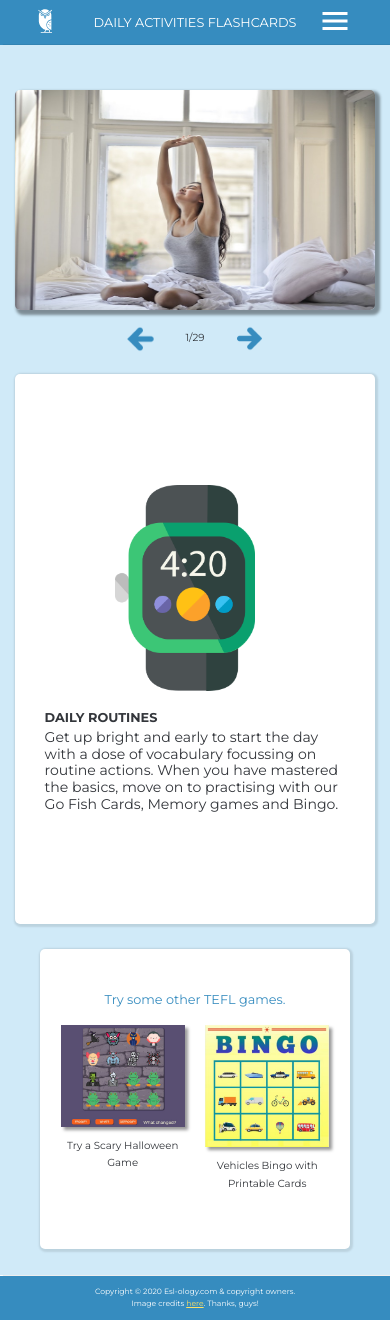
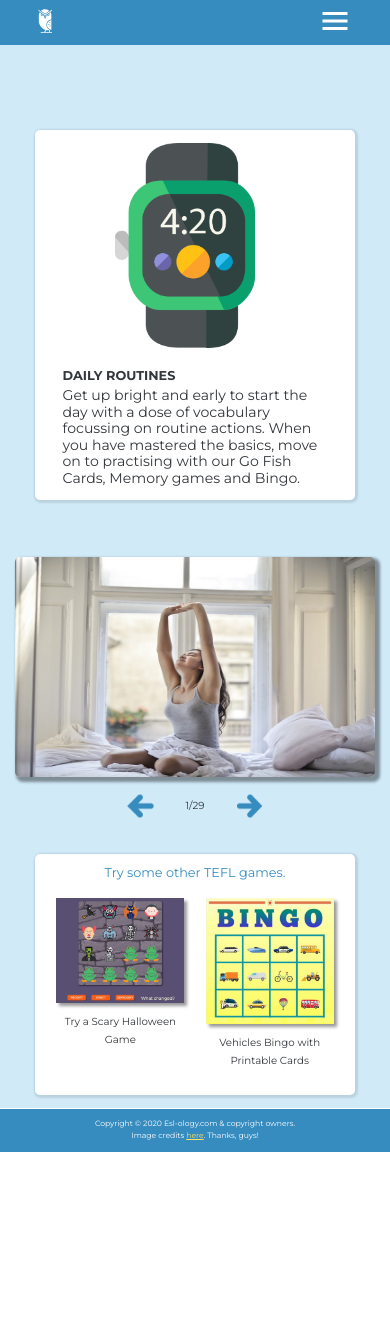
Before and after one commit to Dugsteer/Daily-Activities, a PHP site: page / in a window 390 px wide. After the commit the page ends 1152 px from the top, so only its background shows below. Run offline with PHP 8.4, Linux system fonts and the light colour scheme.

Commit message:
Responsive changes

```diff
--- a/css/styles.css
+++ b/css/styles.css
@@ -244,29 +244,40 @@ h4 {
   bottom: 0; }
 
 .sidebar {
-  grid-row: 1/7;
-  grid-column: 1/2;
-  width: 100%;
-  height: 100%;
+  position: absolute;
+  top: 0;
+  width: 23rem;
   display: flex;
   flex-direction: column;
   background-color: #fff;
-  padding: 1rem;
-  transition: all 0.2s ease-in-out; }
-  @media only screen and (max-width: 50em) {
+  padding: 1rem; }
+  @media only screen and (max-width: 62.5em) {
     .sidebar {
       position: absolute;
+      top: 0px;
+      left: 0px;
       width: 100vw;
       z-index: 500;
       height: 100%;
       padding: 3rem; } }
-  @media only screen and (max-width: 28em) {
-    .sidebar {
-      width: 100vw;
-      padding: 6rem; } }
+
+.sidebar-container {
+  grid-row: 1/7;
+  grid-column: 1/2;
+  height: 100%; }
+  @media only screen and (max-width: 62.5em) {
+    .sidebar-container {
+      display: none; } }
 
 .sidebar h2:first-of-type {
   margin-top: 3rem; }
+
+.gridfiller {
+  grid-row: 1/7;
+  grid-column: 1/2;
+  background-color: white;
+  height: 100%;
+  width: 23rem; }
 
 .sidebar ul li {
   list-style-type: none;
@@ -351,14 +362,6 @@ h4 {
 
 .icon:hover {
   fill: darkgrey; }
-
-.sidebar-container {
-  grid-row: 1/7;
-  grid-column: 1/2;
-  height: 100%; }
-  @media only screen and (max-width: 50em) {
-    .sidebar-container {
-      display: none; } }
 
 .block {
   display: block; }
@@ -492,7 +495,7 @@ h4 {
   @media only screen and (max-width: 50em) {
     .nav-bar__link {
       grid-column: 4/5; } }
-  @media only screen and (max-width: 50em) {
+  @media only screen and (max-width: 75em) {
     .nav-bar {
       grid-template-columns: 5vw 18vw 1fr 18vw 5vw; } }
   .nav-bar__title {
@@ -500,7 +503,7 @@ h4 {
     margin-right: auto;
     align-self: center;
     font-size: 1.6rem; }
-    @media only screen and (max-width: 50em) {
+    @media only screen and (max-width: 75em) {
       .nav-bar__title {
         display: none; } }
     @media only screen and (max-width: 37.5em) {
@@ -521,11 +524,14 @@ h4 {
       .nav-bar__title-page-main {
         line-height: 2.4rem;
         text-align: center; }
+        @media only screen and (max-width: 50em) {
+          .nav-bar__title-page-main {
+            display: none; } }
       .nav-bar__title-page-deco {
         height: 4rem;
         width: auto;
         margin: 0 2rem; }
-        @media only screen and (max-width: 37.5em) {
+        @media only screen and (max-width: 62.5em) {
           .nav-bar__title-page-deco {
             display: none; } }
   .nav-bar__logo-img {
@@ -547,7 +553,7 @@ h4 {
     text-decoration: none; }
     .nav-bar__link:hover {
       color: #ffe164; }
-    @media only screen and (max-width: 50em) {
+    @media only screen and (max-width: 62.5em) {
       .nav-bar__link.link2, .nav-bar__link.link3 {
         display: none; } }
 
@@ -556,7 +562,7 @@ h4 {
   align-self: center;
   cursor: pointer;
   display: none; }
-  @media only screen and (max-width: 50em) {
+  @media only screen and (max-width: 62.5em) {
     .menu {
       display: block; } }
   .menu:hover {
@@ -577,28 +583,20 @@ h4 {
   justify-content: space-evenly;
   border-radius: 5px;
   box-shadow: 1px 1px 2px 2px rgba(0, 0, 0, 0.1); }
-  @media only screen and (max-width: 62.5em) {
+  @media only screen and (max-width: 75em) {
     .introduction {
       width: 600px; } }
   @media only screen and (max-width: 37.5em) {
     .introduction {
-      grid-row: 3/4;
-      justify-content: center;
-      width: 400px;
-      flex-direction: column; } }
-  @media only screen and (max-width: 37.5em) {
-    .introduction {
       grid-row: 2/3;
       justify-content: center;
-      width: 360px;
-      height: 550px;
+      width: 320px;
       flex-direction: column; } }
   @media only screen and (max-width: 20em) {
     .introduction {
       grid-row: 2/3;
       justify-content: center;
       width: 310px;
-      height: 550px;
       flex-direction: column; } }
   .introduction a {
     display: inline;
@@ -681,15 +679,15 @@ h4 {
   @media only screen and (max-width: 75em) {
     .wrapper {
       width: 100vw; } }
+  @media only screen and (max-width: 75em) {
+    .wrapper {
+      width: 100vw;
+      box-shadow: none; } }
   @media only screen and (max-width: 62.5em) {
     .wrapper {
-      grid-template-columns: 28rem 1fr; } }
-  @media only screen and (max-width: 50em) {
-    .wrapper {
-      grid-template-columns: 0 1fr; } }
-  @media only screen and (max-width: 37.5em) {
-    .wrapper {
-      width: 100vw; } }
+      width: 100vw;
+      display: flex;
+      flex-direction: column; } }
 
 .main {
   grid-row: 3/4;
@@ -717,6 +715,10 @@ h4 {
   box-shadow: 3px 3px 3px 2px rgba(0, 0, 0, 0.4);
   align-self: center;
   justify-self: center; }
+  @media only screen and (max-width: 75em) {
+    .overlay {
+      width: 600px;
+      height: 375px; } }
 
 .overlay .after {
   position: absolute;
@@ -808,18 +810,13 @@ h4 {
   background-color: #fff;
   justify-content: flex-start;
   box-shadow: 1px 1px 2px 2px rgba(0, 0, 0, 0.1); }
-  @media only screen and (max-width: 62.5em) {
+  @media only screen and (max-width: 75em) {
     .links {
       width: 600px; } }
   @media only screen and (max-width: 37.5em) {
     .links {
       justify-content: center;
-      width: 360px; } }
-  @media only screen and (max-width: 37.5em) {
-    .links {
-      justify-content: center;
-      width: 310px;
-      height: 300px; } }
+      width: 320px; } }
   .links__text {
     margin-bottom: 3rem;
     color: #368cbf;
--- a/index.html
+++ b/index.html
@@ -19,12 +19,7 @@
     ></script>
   </head>
   <body>
-    <!-- <div class="loader-div" id="loaderDiv" onload="checkForTop();">
-      <div class="loader-container ghost">
-        <img src="img/basketball-ball.png" alt="" />
-      </div>
-      <div class="basediv"></div>
-    </div> -->
+
 
     <div class="nav-bar" id="navbar">
       <a href="index.html" class="nav-bar__logo">
@@ -56,23 +51,8 @@
     </div>
 
     <div id="wrapper" class="wrapper">
-      <!-- <div class="sense">
-        <script
-          async
-          src="https://pagead2.googlesyndication.com/pagead/js/adsbygoogle.js"
-        ></script>
-        <ins
-          class="adsbygoogle"
-          style="display: block"
-          data-ad-client="ca-pub-6192312197226967"
-          data-ad-slot="3073690633"
-          data-ad-format="auto"
-          data-full-width-responsive="true"
-        ></ins>
-        <script>
-          (adsbygoogle = window.adsbygoogle || []).push({});
-        </script>
-      </div> -->
+
+      <div class="gridfiller"></div>
 
       <div class="sense">
       </style>
--- a/sass/components/_sidebar.scss
+++ b/sass/components/_sidebar.scss
@@ -1,30 +1,47 @@
 .sidebar {
-  grid-row: 1/7;
-  grid-column: 1/2;
-  width: 100%;
-  height: 100%;
+  position: absolute;
+  top: 0;
+  width: 23rem;
   display: flex;
   flex-direction: column;
   background-color: #fff;
   padding: 1rem;
-  transition: all 0.2s ease-in-out;
 
-  @media only screen and (max-width: 50em) {
-    position: absolute;
-    width: 100vw;
-    z-index: 500;
+  @media only screen and (max-width: $bp-large) {
+position: absolute;
+top: 0px;
+left: 0px;
+width: 100vw;
+  z-index: 500;
     height: 100%;
     padding: 3rem;
   }
 
-  @media only screen and (max-width: 28em) {
-    width: 100vw;
-    padding: 6rem;
+
+}
+
+.sidebar-container {
+  grid-row: 1/7;
+  grid-column: 1/2;
+  height: 100%;
+
+  @media only screen and (max-width: $bp-large) {
+    display: none;
   }
 }
+
 .sidebar h2:first-of-type {
   margin-top: 3rem;
 }
+
+.gridfiller {
+    grid-row: 1/7;
+    grid-column: 1/2;
+    background-color: white;
+    height: 100%;
+    width: 23rem;
+}
+
 
 .sidebar ul li {
   list-style-type: none;
@@ -120,15 +137,7 @@
   fill: darkgrey;
 }
 
-.sidebar-container {
-  grid-row: 1/7;
-  grid-column: 1/2;
-  height: 100%;
 
-  @media only screen and (max-width: 50em) {
-    display: none;
-  }
-}
 
 .block {
   display: block;
@@ -157,12 +166,12 @@
   display: none;
   z-index: 100;
 
-  @media only screen and(max-width: 62.5em) {
+  @media only screen and(max-width: $bp-large) {
     top: 80%;
     height: 600px;
     // padding-top: 7rem;
   }
-  @media only screen and(max-width: 37.5em) {
+  @media only screen and(max-width: $bp-small) {
     top: 60%;
     width: 320px;
     height: 700px;
@@ -182,7 +191,7 @@
   width: 400px;
   height: 640px;
 
-  @media only screen and(max-width: 37.5em) {
+  @media only screen and(max-width: $bp-small) {
     grid-template-columns: 1fr;
     grid-template-rows: 3fr;
     width: 280px;
@@ -210,7 +219,7 @@ h4 {
   justify-self: start;
   align-self: start;
 
-  @media only screen and(max-width: 37.5em) {
+  @media only screen and(max-width: $bp-small) {
     grid-row: 3/4;
     margin-top: 4rem;
   }
--- a/sass/layout/_content.scss
+++ b/sass/layout/_content.scss
@@ -26,6 +26,11 @@
     box-shadow: $box-shadow-large;
     align-self: center;
     justify-self: center;
+
+    @media only screen and (max-width:$bp-largest) {
+        width: 600px;
+        height: 375px;
+    }
 }
 
 .overlay .after {
--- a/sass/layout/_introduction.scss
+++ b/sass/layout/_introduction.scss
@@ -14,21 +14,14 @@
     border-radius: 5px;
     box-shadow: 1px 1px 2px 2px rgba(0, 0, 0, 0.1);
 
-    @media only screen and (max-width:$bp-large){
+    @media only screen and (max-width:$bp-largest){
         width: 600px;
        }
-    @media only screen and (max-width:$bp-small){
-        grid-row: 3/4;
-        justify-content: center;
-        width: 400px;
-        flex-direction: column;
 
-       }
     @media only screen and (max-width:$bp-small){
         grid-row: 2/3;
         justify-content: center;
-        width: 360px;
-        height: 550px;
+        width: 320px;
         flex-direction: column;
 
        }
@@ -36,7 +29,6 @@
         grid-row: 2/3;
         justify-content: center;
         width: 310px;
-        height: 550px;
         flex-direction: column;
 
        }
--- a/sass/layout/_links.scss
+++ b/sass/layout/_links.scss
@@ -14,20 +14,14 @@
     justify-content: flex-start;
     box-shadow: 1px 1px 2px 2px rgba(0, 0, 0, 0.1);
 
-    @media only screen and (max-width:$bp-large){
+    @media only screen and (max-width:$bp-largest){
         width: 600px;
 
        }
+
     @media only screen and (max-width:$bp-small){
         justify-content: center;
-        width: 360px;
-
-       }
-    @media only screen and (max-width:$bp-small){
-        justify-content: center;
-        width: 310px;
-        height: 300px;
-
+        width: 320px;
        }
 
 &__text {
--- a/sass/layout/_navigation.scss
+++ b/sass/layout/_navigation.scss
@@ -46,7 +46,7 @@
 
   }
 
-  @media only screen and (max-width: $bp-medium) {
+  @media only screen and (max-width: $bp-largest) {
     grid-template-columns: 5vw 18vw 1fr 18vw 5vw;
   }
 
@@ -57,7 +57,7 @@
     font-size: 1.6rem;
 
 
-    @media only screen and (max-width: $bp-medium) {
+    @media only screen and (max-width: $bp-largest) {
       display: none;
     }
     @media only screen and (max-width: $bp-small) {
@@ -84,6 +84,10 @@
       &-main {
         line-height: 2.4rem;
         text-align: center;
+
+          @media only screen and (max-width: $bp-medium) {
+        display: none;
+      }
       }
 
       &-deco {
@@ -91,7 +95,7 @@
         width: auto;
         margin: 0 2rem;
 
-        @media only screen and (max-width: $bp-small) {
+        @media only screen and (max-width: $bp-large) {
           display: none;
         }
       }
@@ -131,7 +135,7 @@
 
     &.link2,
     &.link3 {
-      @media only screen and (max-width: $bp-medium) {
+      @media only screen and (max-width: $bp-large) {
         display: none;
       }
     }
@@ -148,7 +152,7 @@
   cursor: pointer;
   display: none;
 
-  @media only screen and (max-width: $bp-medium){
+  @media only screen and (max-width: $bp-large){
     display: block;
   }
 
--- a/sass/layout/_wrapper.scss
+++ b/sass/layout/_wrapper.scss
@@ -14,16 +14,14 @@
   }
 
 
-  @media only screen and (max-width:$bp-large){
-    grid-template-columns: 28rem 1fr;
-  }
+ @media only screen and (max-width:$bp-largest){
+      width: 100vw;
+        box-shadow: none;
+    }
 
-  @media only screen and (max-width:$bp-medium){
-    grid-template-columns: 0 1fr;
-  }
-
-  @media only screen and (max-width: $bp-small){
-    width: 100vw;
-
-  }
+    @media only screen and (max-width:$bp-large){
+      width:  100vw;
+      display: flex;
+      flex-direction: column;
+    }
 }
```
